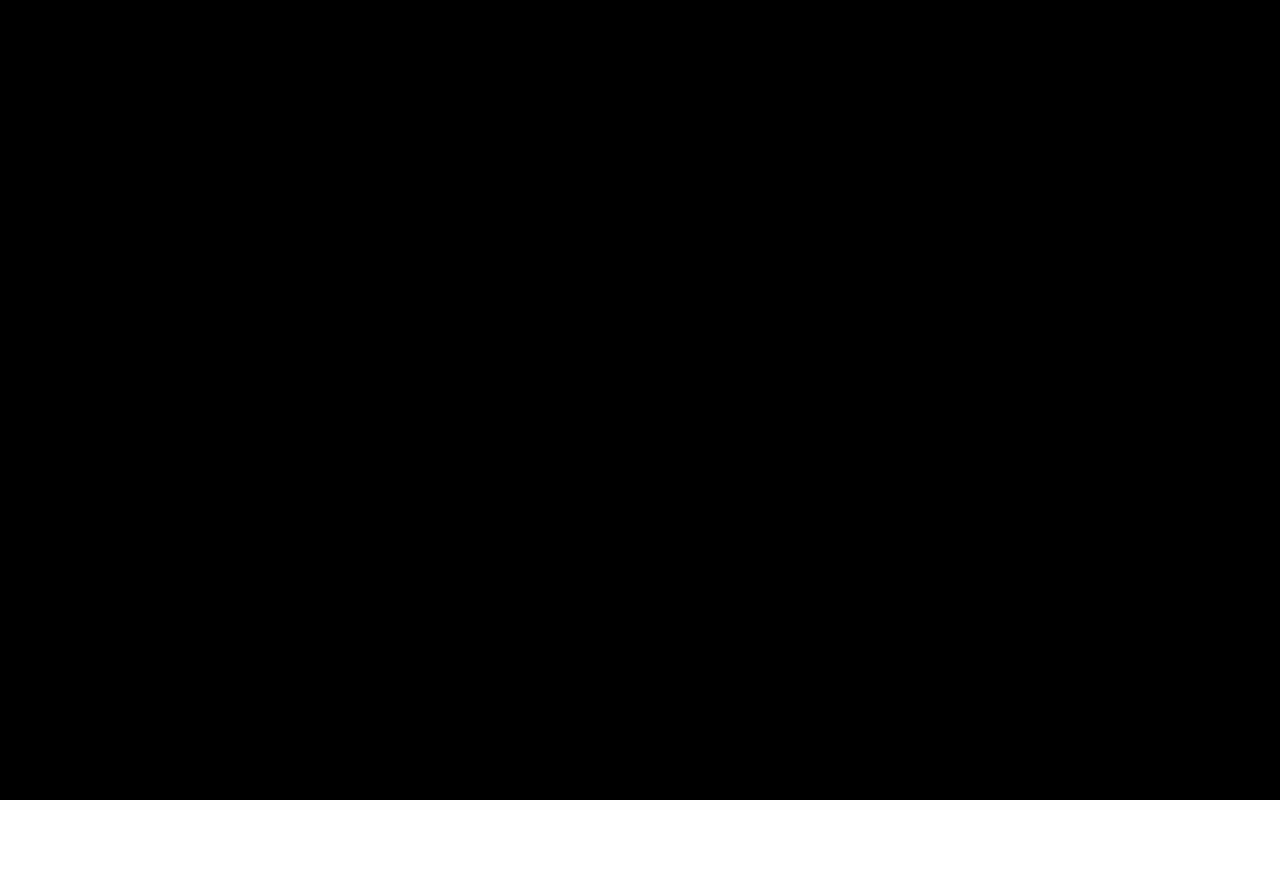
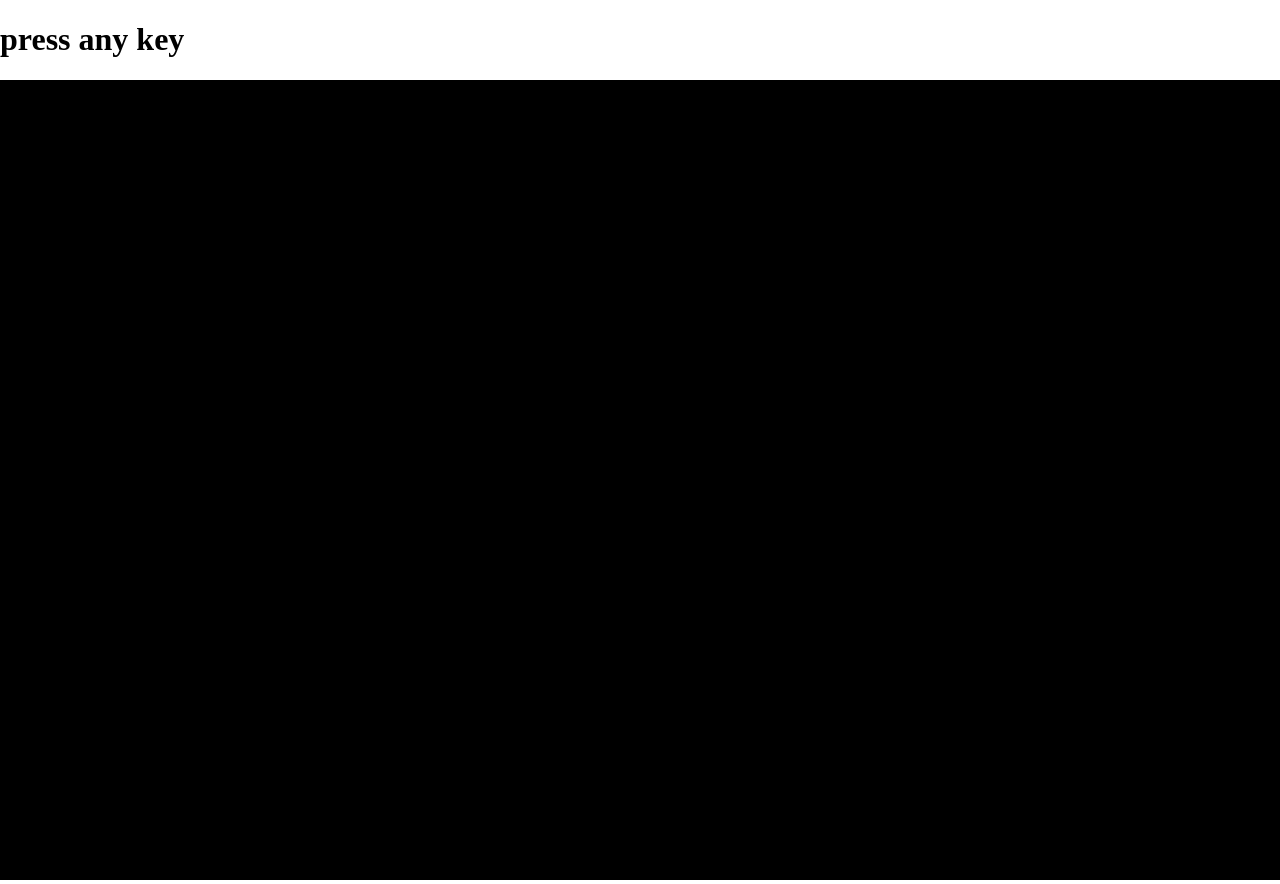
Before and after one commit to AbbanMustafa/drop-it, a plain HTML site: page index.html in a window 1280 px wide. Before the commit the page ends 804 px from the top, so only its background shows below. Drawn offline with nearby package versions, Linux system fonts and the light colour scheme.

Commit message:
Update index.html

```diff
--- a/index.html
+++ b/index.html
@@ -189,6 +189,7 @@
 	</script>
 </head>
 <body>
+	<h1> press any key</h1>
 	<canvas id="myCanvas" resize></canvas>
 </body>
 </html>
```
